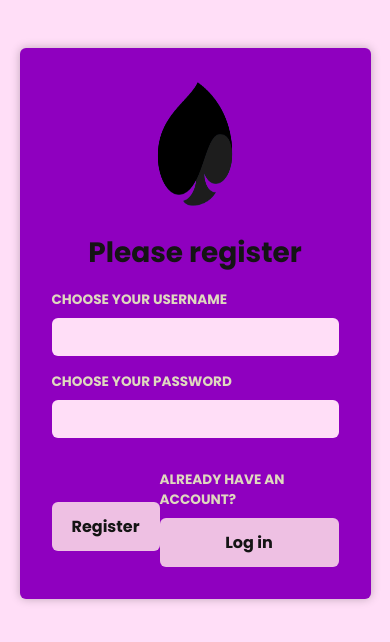
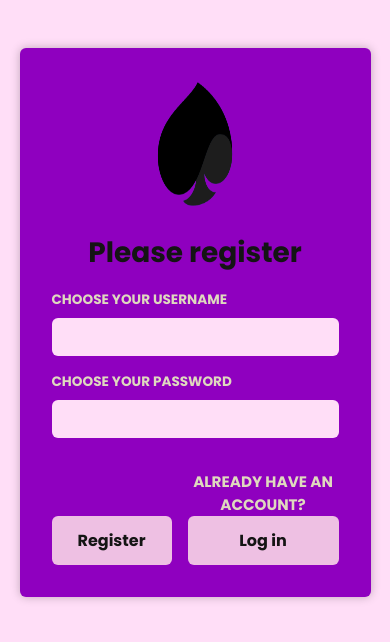
Before and after one commit to M1szau/FlashcardsProject-copy, a React app in the folder FlashcardsFrontend/: page /register in a window 390 px wide. Shown: the top 642 px of the page. Built offline with nearby package versions, Linux system fonts and the light colour scheme; the HTML template or start-up script is replaced by a standard one.

Commit message:
Fixed responsiveness from buttons in login and register forms

```diff
--- a/FlashcardsFrontend/src/components/login and register/LogIn.tsx
+++ b/FlashcardsFrontend/src/components/login and register/LogIn.tsx
@@ -63,14 +63,14 @@ export default function LogIn()
                         <input id='password' type='password' ref={passwordRef} />
                         {loginError && <div className='error-box' style={{color: 'red', marginTop: '5px', fontSize: '14px'}}>{loginError}</div>}
                     </p>
-                    <div style={{ display: 'flex', justifyContent: 'space-between', alignItems: 'center', marginTop: '1rem' }}>
-                        <div>
-                            <button type="submit">Log in</button>
-                        </div>
-                        <div>
-                            <label htmlFor='register' style={{ marginRight: '0.5rem', marginTop: '1rem' }}>Not yet with us?</label>
-                            <button type="button" onClick={() => navigate('/register')} style={{ whiteSpace: 'nowrap', marginTop: '0.5rem'}}>Join us!</button>
-                        </div>
+                        <div style={{ display: 'flex', justifyContent: 'space-between', alignItems: 'flex-end', marginTop: '1rem', gap: '1rem' }}>
+                            <div style={{ display: 'flex', flexDirection: 'column', alignItems: 'center' }}>
+                                <button type="submit" style={{ minWidth: '120px', padding: '0.75rem 1.5rem' }}>Log in</button>
+                            </div>
+                            <div style={{ display: 'flex', flexDirection: 'column', alignItems: 'center' }}>
+                                <label htmlFor='register' style={{ marginTop: '1rem', marginBottom: '-2rem', textAlign: 'center', fontWeight: 'bold', color: '#dfd9be', fontSize: '0.95rem', textTransform: 'uppercase' }}>Not yet with us?</label>
+                                <button type="button" onClick={() => navigate('/register')} style={{ minWidth: '120px', padding: '0.75rem 1.5rem' }}>Join us!</button>
+                            </div>
                     </div>
                 </div>
             </form>
--- a/FlashcardsFrontend/src/components/login and register/Register.tsx
+++ b/FlashcardsFrontend/src/components/login and register/Register.tsx
@@ -63,13 +63,13 @@ export default function Register()
                         <input id='regPassword' type='password' ref={passwordRef} />
                         {registerError && <div className = 'error-box' style={{color: 'red', marginTop: '5px', fontSize: '14px'}}>{registerError}</div>}
                     </p>
-                    <div style={{ display: 'flex', justifyContent: 'space-between', alignItems: 'center', marginTop: '1rem' }}>
-                        <div>
-                            <button type="submit">Register</button>
+                    <div style={{ display: 'flex', justifyContent: 'space-between', alignItems: 'flex-end', marginTop: '1rem', gap: '1rem' }}>
+                        <div style={{ display: 'flex', flexDirection: 'column', alignItems: 'center' }}>
+                            <button type="submit" style={{ minWidth: '120px', padding: '0.75rem 1.5rem' }}>Register</button>
                         </div>
-                        <div>
-                            <label htmlFor='register' style={{ marginRight: '0.5rem', marginTop: '1rem' }}>Already have an account?</label>
-                            <button type="button" onClick={() => navigate('/')} style={{ whiteSpace: 'nowrap', marginTop: '0.5rem'}}>Log in</button>
+                        <div style={{ display: 'flex', flexDirection: 'column', alignItems: 'center' }}>
+                            <label htmlFor='register' style={{ marginTop: '1rem', marginBottom: '-2rem', textAlign: 'center', fontWeight: 'bold', color: '#dfd9be', fontSize: '0.95rem', textTransform: 'uppercase' }}>Already have an account?</label>
+                            <button type="button" onClick={() => navigate('/')} style={{ minWidth: '120px', padding: '0.75rem 1.5rem' }}>Log in</button>
                         </div>
                     </div>
                 </div>
```
